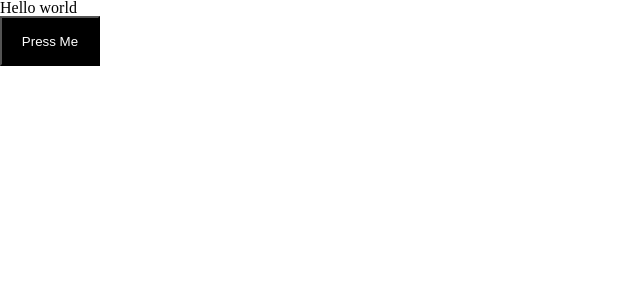
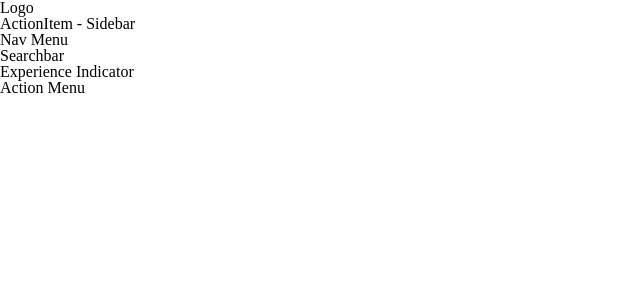
Before and after one commit to intromisan/vikinger, a React (Create React App) app: page / in a window 1280 px wide. Shown: the top 300 px of the page, without its empty margins (0-640 px from the left). Built offline with nearby package versions, Linux system fonts and the light colour scheme.

Commit message:
Topbar component planned

```diff
--- a/src/App.tsx
+++ b/src/App.tsx
@@ -1,8 +1,9 @@
+import Topbar from "./layout/topbar";
+
 function App() {
   return (
     <div className="App">
-      <p>Hello world</p>
-      <button className="test-button">Press Me</button>
+      <Topbar />
     </div>
   );
 }
--- /dev/null
+++ b/src/layout/topbar/index.tsx
@@ -0,0 +1,25 @@
+const Topbar = () => {
+  return (
+    <header className="topbar">
+      {/* // Logo */}
+
+      <div>Logo</div>
+      {/* // ActionItem - Sidebar */}
+
+      <div>ActionItem - Sidebar</div>
+      {/* // Nav Menu */}
+
+      <nav>Nav Menu</nav>
+      {/* // Searchbar */}
+
+      <div>Searchbar</div>
+      {/* // Experience Indicator */}
+
+      <div>Experience Indicator</div>
+      {/* // Action Menu */}
+      <div>Action Menu</div>
+    </header>
+  );
+};
+
+export default Topbar;
```
